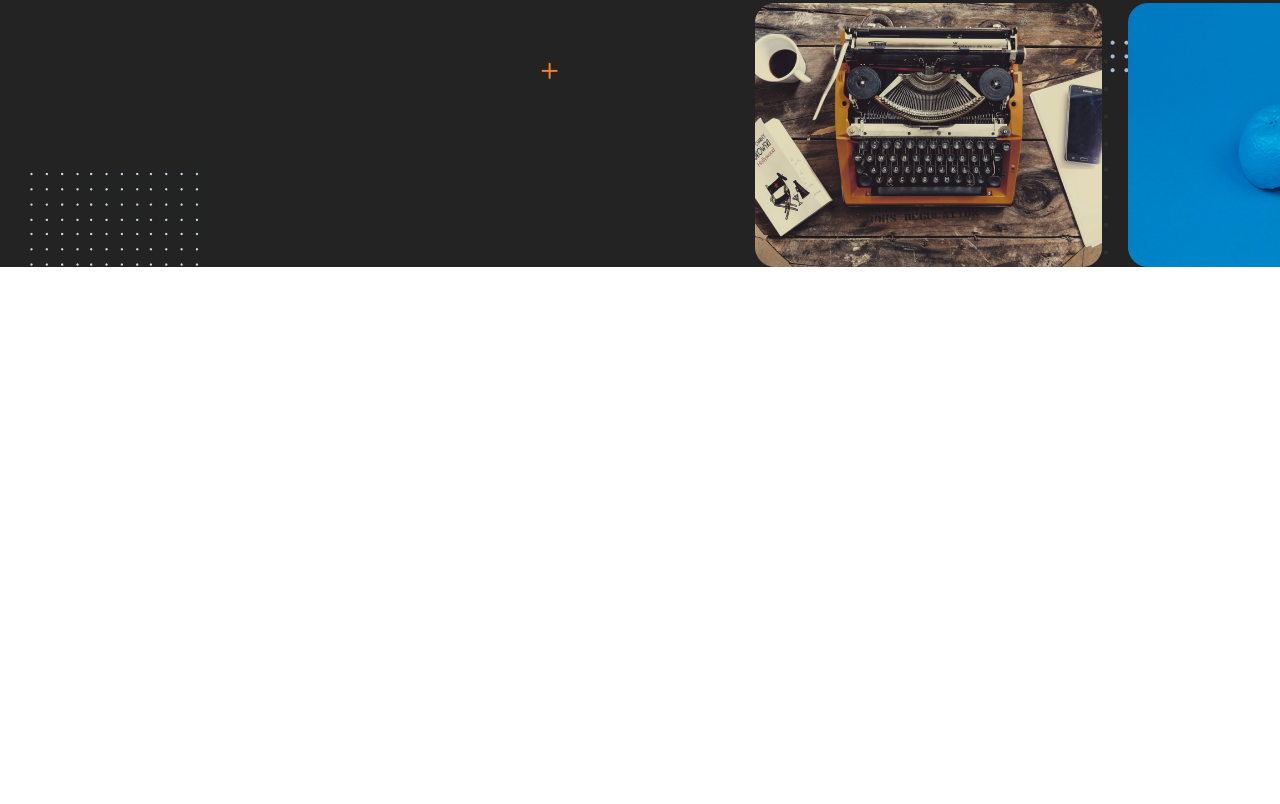
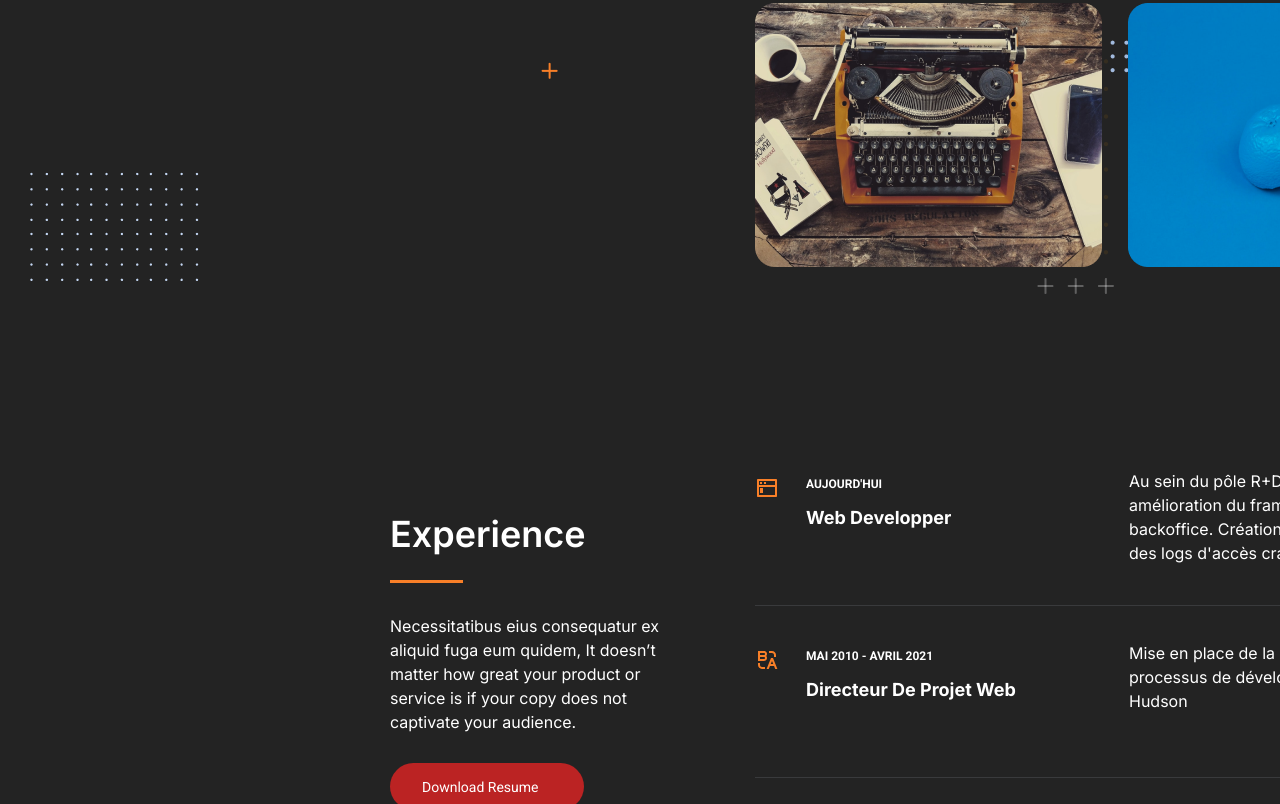
Before and after one commit to TonyJonathan/TonyJonathan.github.io, a plain HTML site: page index.html in a window 1280 px wide. Shown: the part 2619-3423 px from the top of the page. Before the commit the page ends 2886 px from the top, so only its background shows below. Drawn offline with Linux system fonts and the light colour scheme.

Commit message:
finalisation de la page 4

```diff
--- a/index.html
+++ b/index.html
@@ -44,14 +44,14 @@
             <p>clients</p>
             <div id="company">
 
-                <img src="picture/sega.svg" width="109" height="36.36" alt="sega written in blue and white">
-                <img src="picture/ubisoft.svg" width="73.45" height="67.5" alt="ubisoft written in white
+                <img src="picture/sega.svg" width="109" height="36,36" alt="sega written in blue and white">
+                <img src="picture/ubisoft.svg" width="73,45" height="67,5" alt="ubisoft written in white
                 below a spiral ">
-                <img src="picture/microsoft.svg" width="205.31" height="92.02" alt="Microsoft written to the right of a square composed of four squares of yellow, red, green, and blue">
-                <img src="picture/electronicarts.svg" width="167.11" height="94" alt="Electronic Arts written
+                <img src="picture/microsoft.svg" width="205,31" height="92,02" alt="Microsoft written to the right of a square composed of four squares of yellow, red, green, and blue">
+                <img src="picture/electronicarts.svg" width="167,11" height="94" alt="Electronic Arts written
                 to the right of a circle where it is marked EA in capital letters in black on a red background">
-                <img src="picture/capcom.svg" width="131.2" height="24.02" alt="capcom written in yellow with a blue border">
-                <img src="picture/bethesda.svg" width="158.57" height="22.99" alt="Bethesda written in white to the right of a white square">
+                <img src="picture/capcom.svg" width="131,2" height="24,02" alt="capcom written in yellow with a blue border">
+                <img src="picture/bethesda.svg" width="158,57" height="22,99" alt="Bethesda written in white to the right of a white square">
         </div>
         </div>
     </div>
@@ -100,5 +100,38 @@
         <img src="picture/blue_orange.png" width="359" height="264" alt ="orange with blue skin cut in half on a blue background">
     </div>
 
+<div id="containerexperience">
+    <div id="experience">
+        <h2>Experience</h2>
+        <div class="line"></div>
+        <p class="little">Necessitatibus eius consequatur ex aliquid fuga eum quidem, It doesn’t matter how great your product or service is if your copy does not captivate your audience.</p>
+        <p class="button"><a href="/">Download Resume</a></p>
+    </div>
+
+        <div id="containercv">
+            <div class="cv">
+                <img src="picture/Frame_1.svg" width="24" height="24" alt ="web window as a logo">
+                <p class="date">aujourd'hui</p>
+                <p class="medium">web developper</p>
+                <p class="little">Au sein du pôle R+D, développement et amélioration du framework maison et du backoffice. Création d'un outil d'analyse des logs d'accès crawlers</p>
+            </div>
+
+
+            <div class="cv">
+                <img src="picture/Frame_2.svg" width="24" height="24" alt ="capital letters a and b with a square background">
+                <p class="date">mai 2010 - avril 2021</p>
+                <p class="medium">directeur de projet web</p>
+                <p class="little">Mise en place de la méthodologie et des processus de développement - SVN, Trac, Hudson</p>
+            </div>
+            <div class="cv">
+                <img src="picture/Frame_3.svg" width="24" height="24" alt ="mouse pointer in a square itself in a dotted square">
+                <p class="date">mai 2010 - avril 2021</p>
+                <p class="medium">web developper</p>
+                <p class="little">Création de sites et de jeux concours principalement dans le domaine des jeux vidéos : Sega, Ubisoft, Microsoft, Electronic Arts, Capcom, Bethesda</p>
+        </div>
+    </div>
+
+
+</div>
 </body>
 </html>
--- a/style.css
+++ b/style.css
@@ -4,6 +4,8 @@
     --color-grey : #BFBFBF;
     --color-orange: #F87F28;
     --color-white: #fff;
+    --color-dark-grey: rgba(173, 181, 189, 0.16);
+
 }
 
 
@@ -329,6 +331,7 @@ h2{
     margin: 0;
     margin-top: 324px;
     margin-left: 375px;
+
 }
 
 #wrapperfolio > h2, #wrapperfolio > .line, #wrapperfolio > .little{
@@ -392,4 +395,117 @@ h2{
     margin-top: 97.21px;
     margin-left: 7px;
 }
+
+#experience > h2{
+    width: 249px;
+    margin: 0;
+    margin-top: 35px;
+
 }
+#experience > .line{
+    margin: 0;
+    margin-top: 16px;
+}
+#experience > .little:nth-child(3){
+    width: 280px;
+    margin: 0;
+    margin-top: 31px;
+}
+#experience > .button > a {
+    padding: 12px 32px 11px 32px;
+    width: 194px;
+}
+#experience > .button{
+    margin: 0;
+    margin-top: 29px;
+
+}
+
+.date{
+    font-family: 'Roboto', sans-serif;
+    font-weight: 700;
+    font-size: 12px;
+    line-height: 16.8px;
+    color: var(--color-white);
+    text-transform: uppercase;
+    margin: 0;
+    margin-top: 7px;
+    grid-row-start: 1;
+    grid-row-end: 1;
+    grid-column-start: 2;
+    grid-column-end: 2;
+
+}
+
+.medium{
+    font-family: 'Inter', sans-serif;
+    font-weight: 700;
+    font-size: 18px;
+    line-height: 26px;
+    color: var(--color-white);
+    text-transform: capitalize;
+    margin: 0;
+    margin-top: 36px;
+    grid-column-start: 2;
+    grid-column-end: 2;
+    grid-row-start: 1;
+    grid-row-end: 1;
+}
+
+.cv > img{
+    margin: 0;
+    margin-top: 7px;
+    grid-column-start: 1;
+    grid-column-end: 1;
+    grid-row-start: 1;
+    grid-row-end: 1;
+}
+
+.cv > .little{
+    width: 326px;
+    grid-column-start: 3;
+    grid-column-end: 3;
+    grid-row-start: 1;
+    grid-row-end: 1;
+}
+
+.cv{
+
+    display: grid;
+    grid-template-columns: 51px 323px 373px;
+    grid-template-rows: 135px 1px;
+    width: 747px;
+    border-bottom: 1px solid var(--color-dark-grey);
+
+
+}
+
+#experience{
+    width: 365px;
+    margin: 0;
+}
+
+#containercv{
+    width: 747px;
+    margin: 0;
+    box-sizing: border-box;
+}
+
+#containerexperience{
+    display: flex;
+    margin: 0;
+    margin-top: 202px;
+    margin-left: 390px;
+}
+
+#containercv > .cv:first-child{
+    margin-top: 0px;
+}
+
+#containercv > .cv:nth-child(2){
+    margin-top: 35px;
+}
+
+#containercv > .cv:nth-child(3){
+    margin-top: 33px;
+}
```
